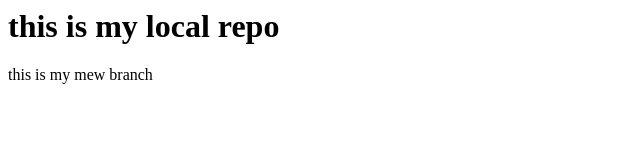
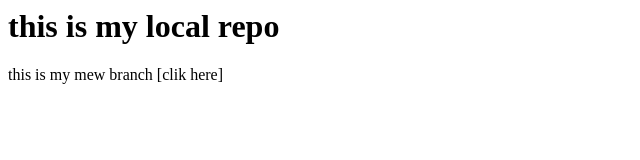
Before and after one commit to Hemantmahawar95/Localrepo, a plain HTML site: page index.html in a window 1280 px wide. Shown: the full height of the page, 0-640 px from the left. Drawn offline with Linux system fonts and the light colour scheme.

Commit message:
add clik here

```diff
--- a/index.html
+++ b/index.html
@@ -1,2 +1,2 @@
 <h1>this is my local repo</h1>
-<h>this is my mew branch</h>
+<h>this is my mew branch [clik here]</h>
```
